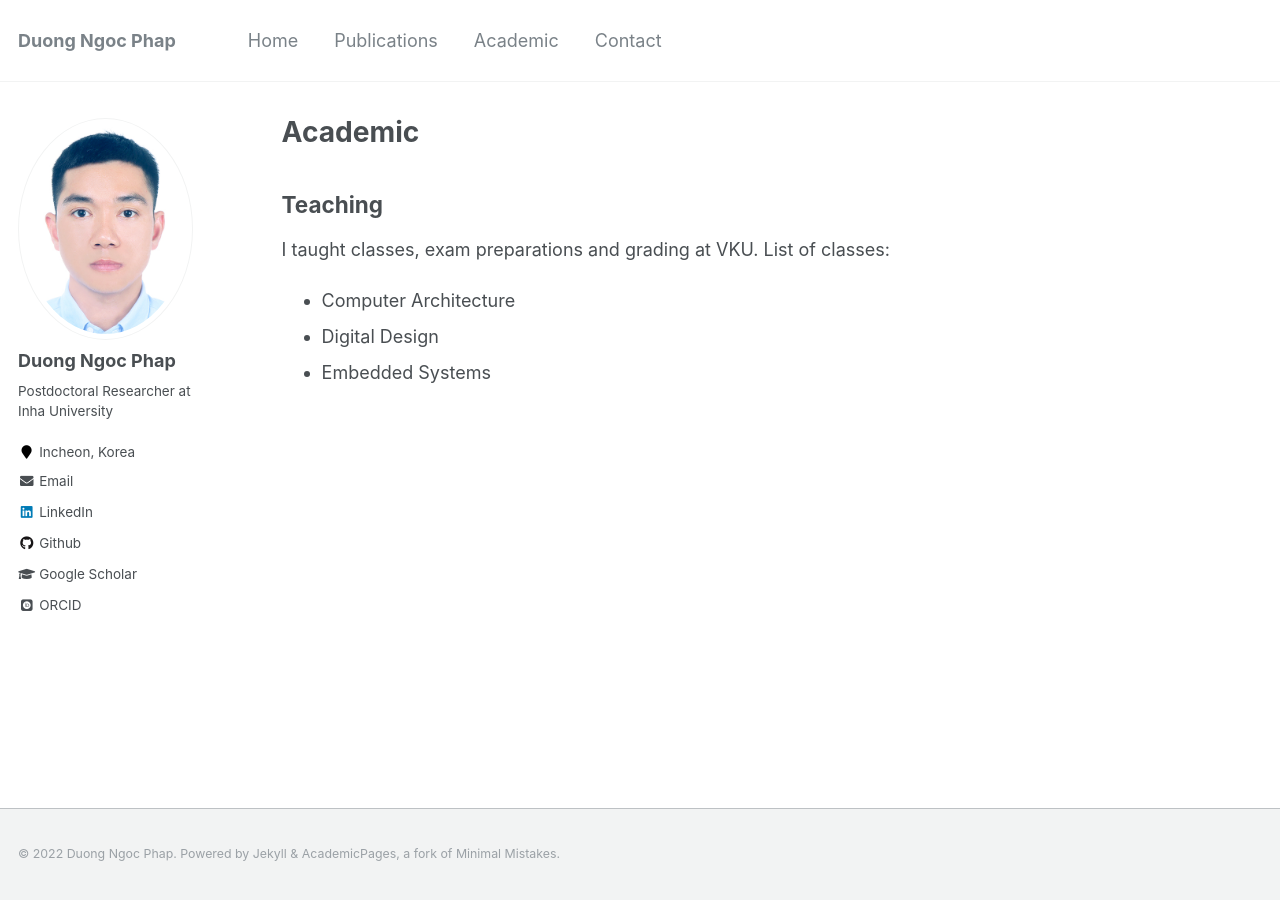
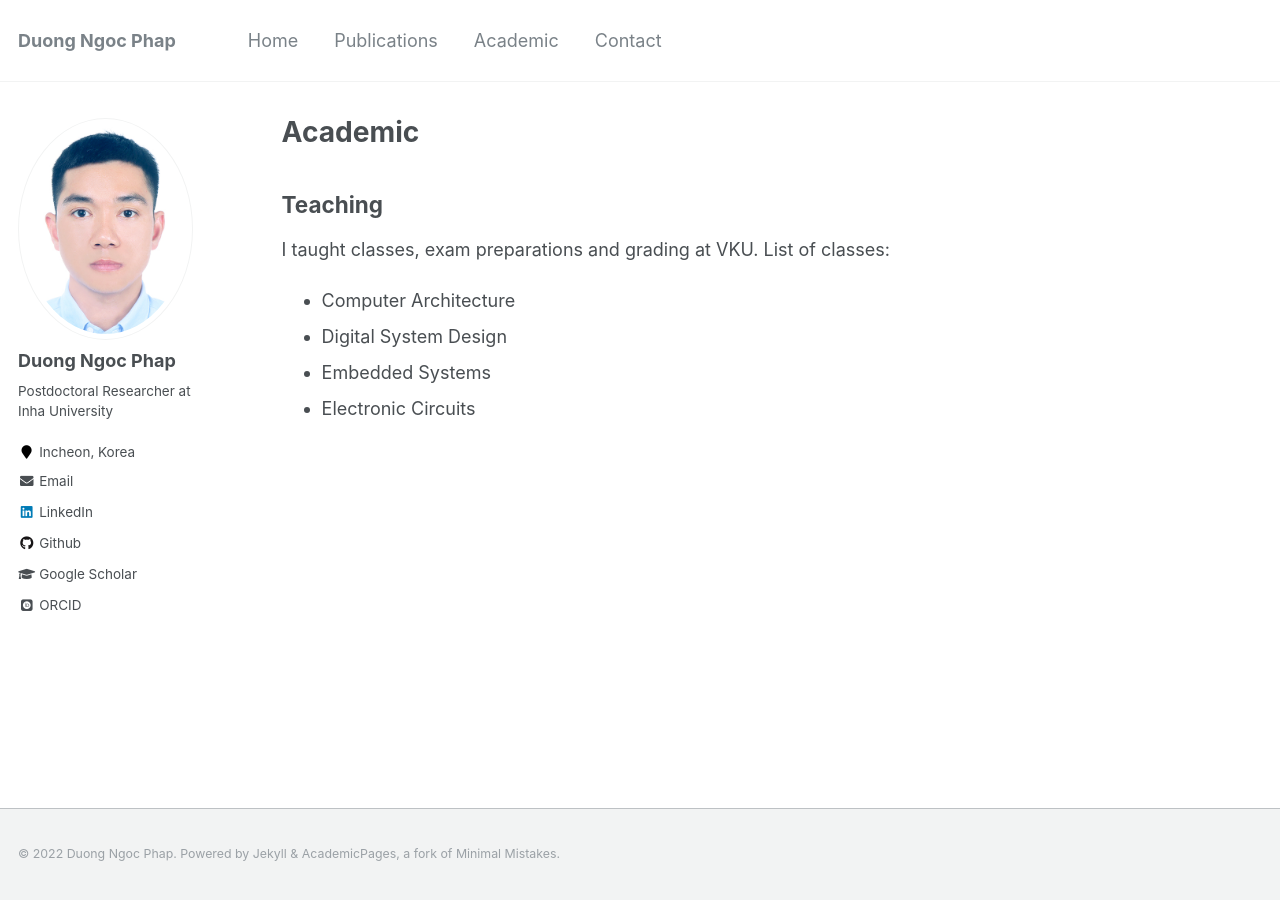
Before and after one commit to phapdn/phapdn.github.io, a Jekyll site: the page built from _pages/teaching.md, in a window 1280 px wide. Built offline with Jekyll 4.4.1, drawn with Linux system fonts in a browser that asks for light colours; some web fonts are replaced.

Commit message:
Update teaching.md

```diff
--- a/_pages/teaching.md
+++ b/_pages/teaching.md
@@ -12,5 +12,6 @@ author_profile: true
 ## Teaching
 I taught classes, exam preparations and grading at VKU. List of classes:
 * Computer Architecture
-* Digital Design
+* Digital System Design
 * Embedded Systems
+* Electronic Circuits
```
